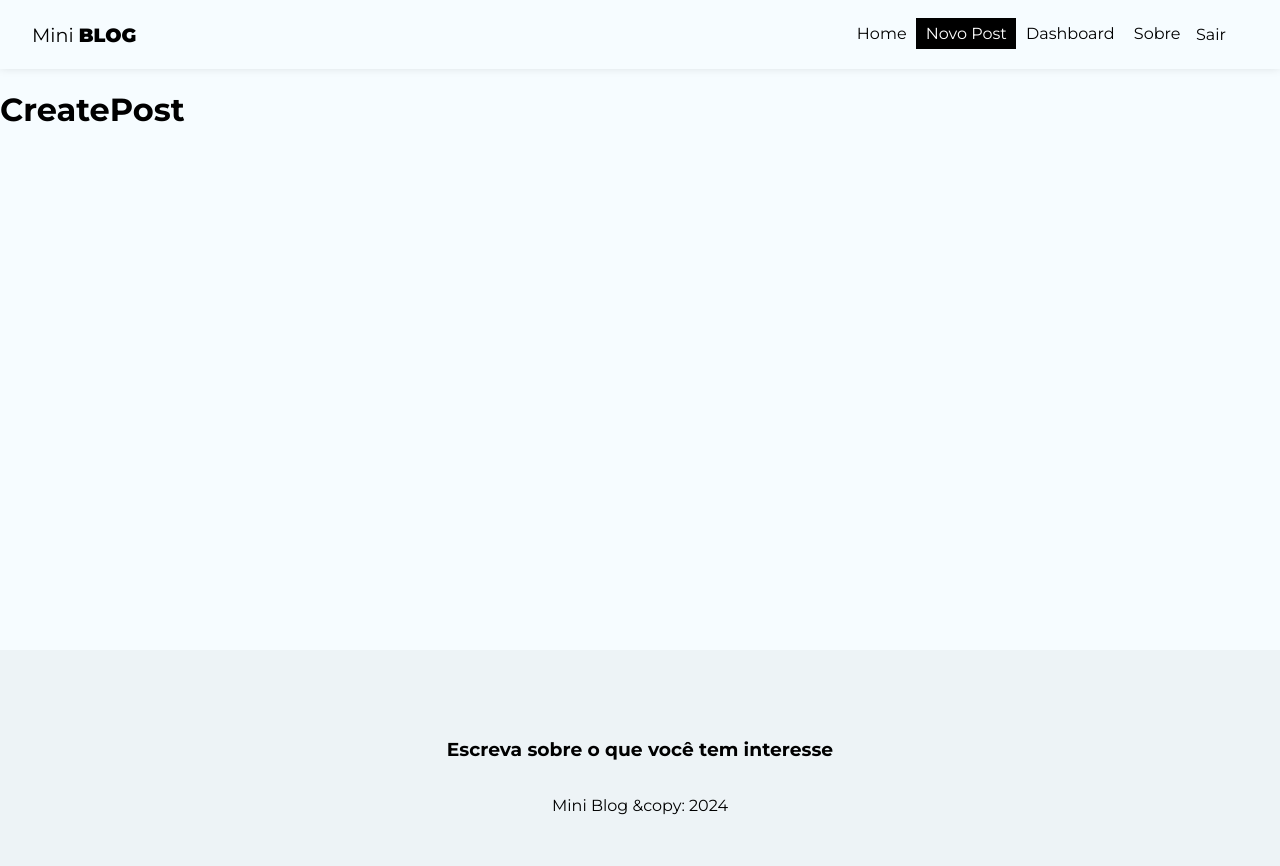
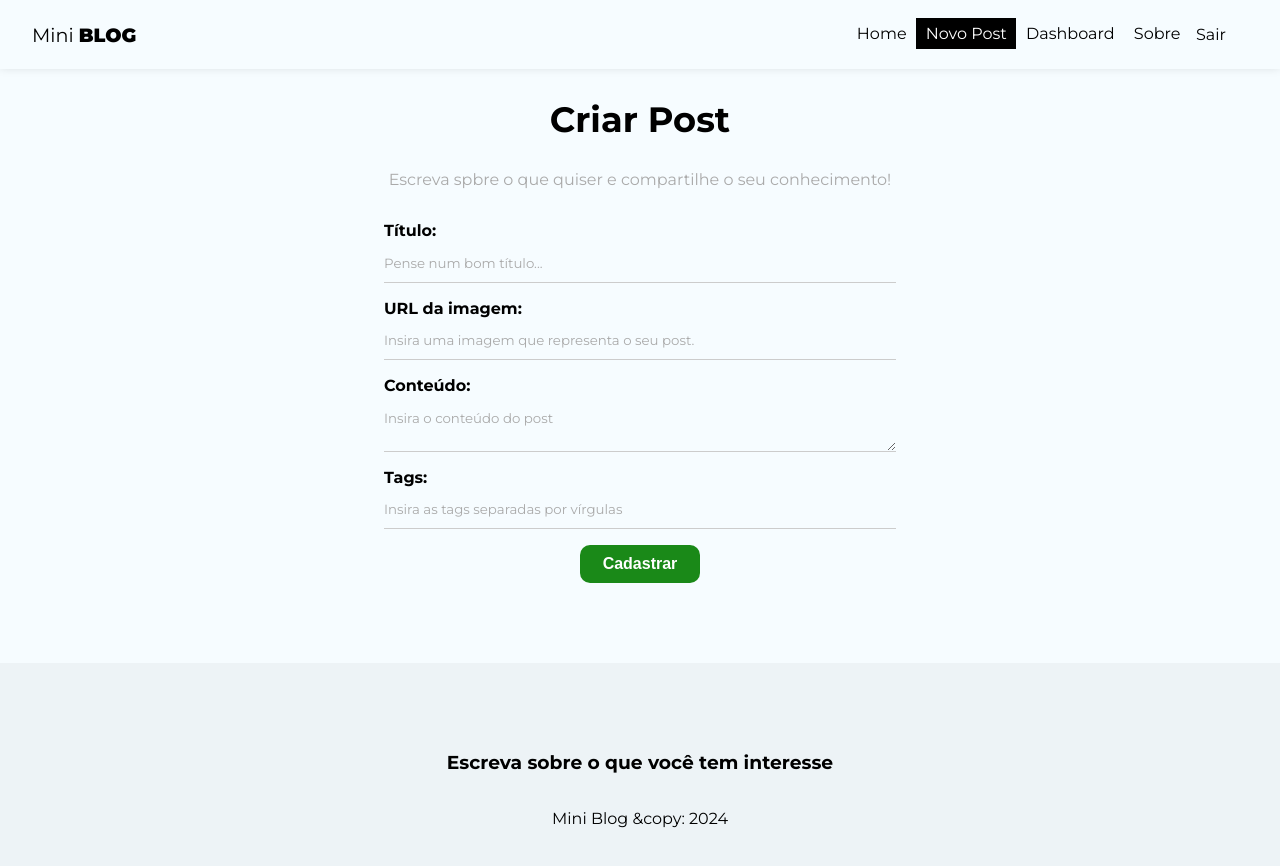
Before and after one commit to Guimunizzs/Mini-blog, a React (Vite) app in the folder miniblog/: page /post/create in a window 1280 px wide. Shown: the top 866 px of the page. Built offline with nearby package versions, Linux system fonts and the light colour scheme; no server answers; sample sign-in values are in the browser's storage.

Commit message:
estrutura criar post

```diff
--- a/miniblog/src/hooks/useAuthentication.jsx
+++ b/miniblog/src/hooks/useAuthentication.jsx
@@ -71,6 +71,37 @@ export const useAuthentication = () => {
     signOut(auth);
   };
 
+  //login - sign out
+
+  const login = async (data) => {
+    checkIfIsCancelled();
+
+    setLoading(true);
+    setError(null);
+
+    try {
+      await signInWithEmailAndPassword(auth, data.email, data.password);
+    } catch (error) {
+      let systemErrorMessage;
+
+      console.log("Error Code:", error.code);
+      console.log("Error Message:", error.message);
+
+      // Verifica o código do erro
+      if (error.code === "auth/invalid-credential") {
+        systemErrorMessage = "Email ou senha inválidos.";
+      } else {
+        // Mensagem genérica para outros erros
+        systemErrorMessage = "Ocorreu um erro, por favor tente mais tarde.";
+      }
+
+      setError(systemErrorMessage);
+      console.error("Erro ao criar usuário:", error); // Adiciona log para depuração
+    } finally {
+      setLoading(false); // Sempre para o loading no final
+    }
+  };
+
   useEffect(() => {
     return () => setCancelled(true);
   }, []);
@@ -81,5 +112,6 @@ export const useAuthentication = () => {
     error,
     loading,
     logout,
+    login,
   };
 };
--- a/miniblog/src/pages/CreatePost/CreatePost.jsx
+++ b/miniblog/src/pages/CreatePost/CreatePost.jsx
@@ -1,9 +1,76 @@
 import styles from "./CreatePost.module.css";
 
+import { useState } from "react";
+import { useNavigate } from "react-router-dom";
+import { useAuthValue } from "../../context/AuthContext";
+
 const CreatePost = () => {
+  const [title, setTitle] = useState("");
+  const [image, setImage] = useState("");
+  const [body, setBody] = useState("");
+  const [tags, setTags] = useState([]);
+  const [form, setForm] = useState("");
+
+  const handleSubmit = (e) => {
+    e.preventDefault();
+  };
   return (
-    <div>
-      <h1>CreatePost</h1>
+    <div className={styles.create_post}>
+      <h2>Criar Post</h2>
+      <p>Escreva spbre o que quiser e compartilhe o seu conhecimento!</p>
+      <form onSubmit={handleSubmit}>
+        <label>
+          <span>Título:</span>
+          <input
+            type="text"
+            name="title"
+            required
+            placeholder="Pense num bom título..."
+            onChange={(e) => setTitle(e.target.value)}
+            value={title}
+          />
+        </label>
+        <label>
+          <span>URL da imagem:</span>
+          <input
+            type="text"
+            name="image"
+            required
+            placeholder="Insira uma imagem que representa o seu post."
+            onChange={(e) => setImage(e.target.value)}
+            value={image}
+          />
+        </label>
+        <label>
+          <span>Conteúdo:</span>
+          <textarea
+            name="body"
+            required
+            placeholder="Insira o conteúdo do post"
+            onChange={(e) => setBody(e.target.value)}
+            value={body}
+          ></textarea>
+        </label>
+        <label>
+          <span>Tags:</span>
+          <input
+            type="text"
+            name="tags"
+            required
+            placeholder="Insira as tags separadas por vírgulas"
+            onChange={(e) => setTags(e.target.value)}
+            value={tags}
+          />
+        </label>
+        <button className="btn">Cadastrar</button>
+        {/*!loading && <button className="btn">Cadastrar</button>}
+        {loading && (
+          <button className="btn" disabled>
+            Aguarde...
+          </button>
+        )}
+        {error && <p className="error">{error}</p>*/}
+      </form>
     </div>
   );
 };
--- a/miniblog/src/pages/CreatePost/CreatePost.module.css
+++ b/miniblog/src/pages/CreatePost/CreatePost.module.css
@@ -0,0 +1,12 @@
+.create_post {
+  text-align: center;
+}
+
+.create_post h2 {
+  font-size: 2.2em;
+}
+
+.create_post p {
+  color: #aaa;
+  margin-bottom: 2em;
+}
--- a/miniblog/src/pages/Login/Login.jsx
+++ b/miniblog/src/pages/Login/Login.jsx
@@ -1,9 +1,76 @@
 import styles from "./Login.module.css";
 
+import { useState, useEffect } from "react";
+import { useAuthentication } from "../../hooks/useAuthentication";
+
 const Login = () => {
+  const [email, setEmail] = useState("");
+  const [password, setPassword] = useState("");
+
+  const [error, setError] = useState("");
+
+  const { login, error: authError, loading } = useAuthentication();
+
+  const handleSubmit = async (e) => {
+    e.preventDefault();
+    setError("");
+
+    // Validação básica
+    if (!email || !password) {
+      setError("Todos os campos são obrigatórios.");
+      return;
+    }
+
+    const user = {
+      email,
+      password,
+    };
+
+    const res = await login(user);
+    console.log(res);
+  };
+
+  useEffect(() => {
+    if (authError) {
+      setError(authError);
+    }
+  }, [authError]);
   return (
-    <div>
-      <h2>Login</h2>
+    <div className={styles.login}>
+      <h1>Entrar</h1>
+      <p>Faça o login para poder usar o sistema</p>
+      <form onSubmit={handleSubmit}>
+        <label>
+          <span>E-mail:</span>
+          <input
+            type="email"
+            name="email"
+            required
+            placeholder="E-mail do Usuário"
+            value={email}
+            onChange={(e) => setEmail(e.target.value)}
+          />
+        </label>
+        <label>
+          <span>Senha:</span>
+          <input
+            type="password"
+            name="password"
+            required
+            placeholder="Insira sua senha"
+            value={password}
+            onChange={(e) => setPassword(e.target.value)}
+          />
+        </label>
+
+        {!loading && <button className="btn">Entrar</button>}
+        {loading && (
+          <button className="btn" disabled>
+            Aguarde...
+          </button>
+        )}
+        {error && <p className="error">{error}</p>}
+      </form>
     </div>
   );
 };
--- a/miniblog/src/pages/Login/Login.module.css
+++ b/miniblog/src/pages/Login/Login.module.css
@@ -0,0 +1,7 @@
+.login {
+  text-align: center;
+}
+
+.login p {
+  color: #aaa;
+}
```
